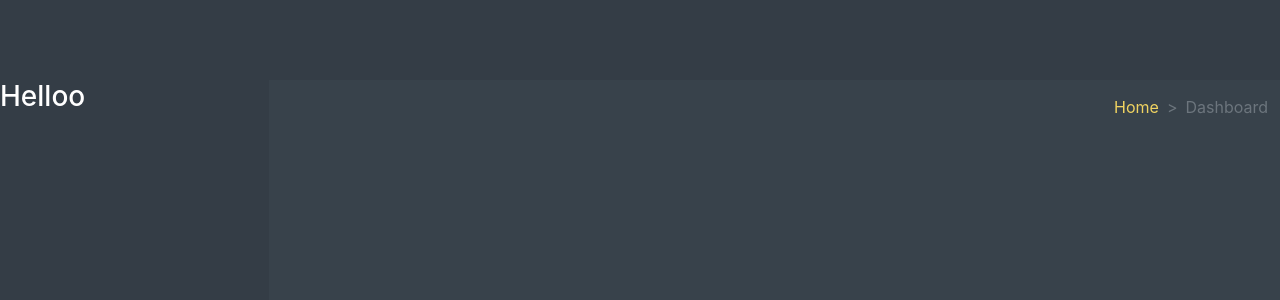
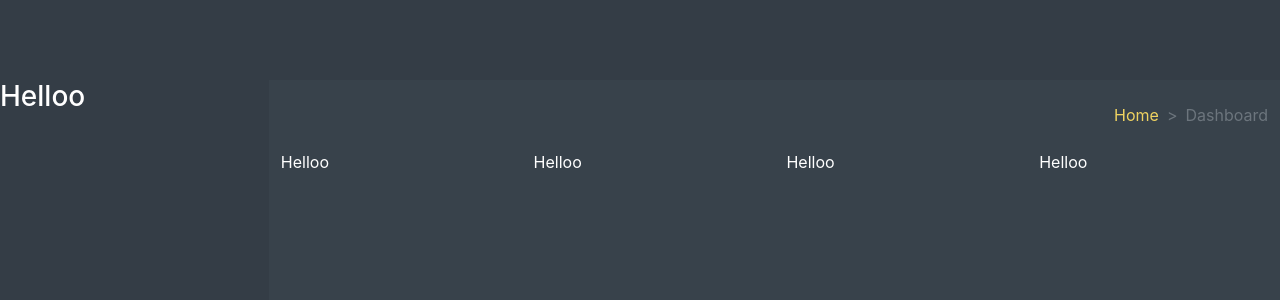
Before and after one commit to HarryNdegwa/adminplus, a React (Create React App) app: page / in a window 1280 px wide. Shown: the top 300 px of the page. Built offline with nearby package versions, Linux system fonts and the light colour scheme.

Commit message:
ADded summary cards and fixed yop header issues

```diff
--- /dev/null
+++ b/src/components/Main/SummaryCards.js
@@ -0,0 +1,22 @@
+import React from "react";
+import styled from "styled-components";
+
+const SummaryCardsWrapper = styled.div`
+  height: 300px;
+`;
+
+function SummaryCards(props) {
+  return (
+    <SummaryCardsWrapper className="row">
+      <div className="col-xs-6 col-lg-3">Helloo</div>
+
+      <div className="col-xs-6 col-lg-3">Helloo</div>
+
+      <div className="col-xs-6 col-lg-3">Helloo</div>
+
+      <div className="col-xs-6 col-lg-3">Helloo</div>
+    </SummaryCardsWrapper>
+  );
+}
+
+export default SummaryCards;
--- a/src/components/Main/TopHeader.js
+++ b/src/components/Main/TopHeader.js
@@ -26,7 +26,7 @@ function TopHeader(props) {
       className="d-flex justify-content-end align-items-center"
       aria-label="breadcrumb"
     >
-      <ol className="breadcrumb">
+      <ol className="breadcrumb m-0 p-0">
         <li className="breadcrumb-item">
           <BreadCrumbLinkWrapper href="#">Home</BreadCrumbLinkWrapper>
         </li>
--- a/src/views/Home/Home.js
+++ b/src/views/Home/Home.js
@@ -3,6 +3,7 @@ import Header from "../../components/Header/Header";
 import styled from "styled-components";
 import SideBar from "../../components/SideBar/SideBar";
 import TopHeader from "../../components/Main/TopHeader";
+import SummaryCards from "../../components/Main/SummaryCards";
 
 const MainWrapper = styled.main`
   background-color: #38424b;
@@ -13,6 +14,9 @@ const MainWrapper = styled.main`
 const MainRightSideBar = styled.div`
   width: 79%;
   //   padding: 20px 0;  Replace this with the breadcrumb header
+  @media (max-width: 991px) {
+    width: 100%;
+  }
 `;
 
 function Home(props) {
@@ -24,6 +28,7 @@ function Home(props) {
         <MainRightSideBar className="float-end">
           <div className="container">
             <TopHeader />
+            <SummaryCards />
           </div>
         </MainRightSideBar>
       </MainWrapper>
```
